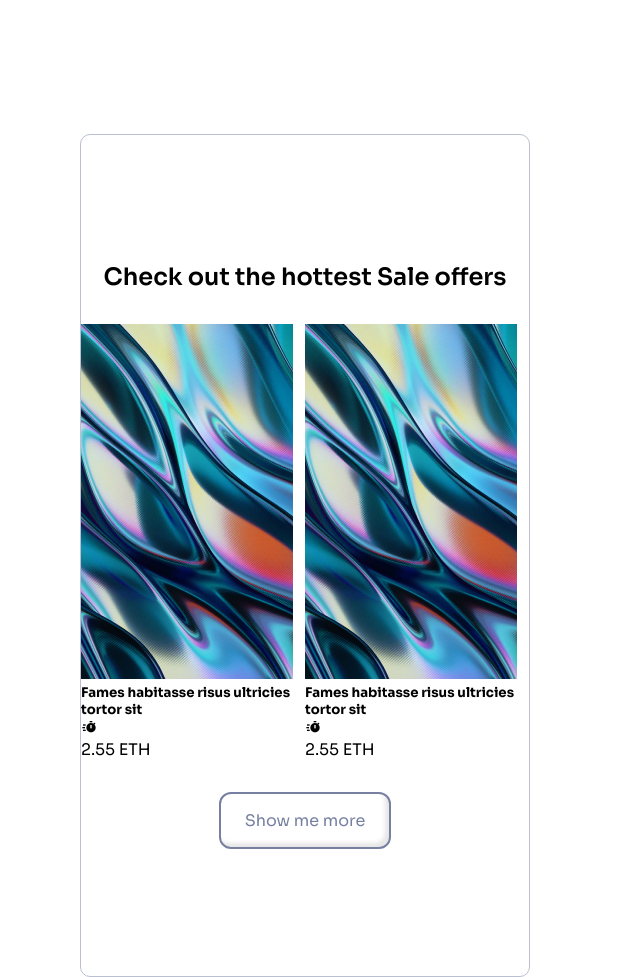
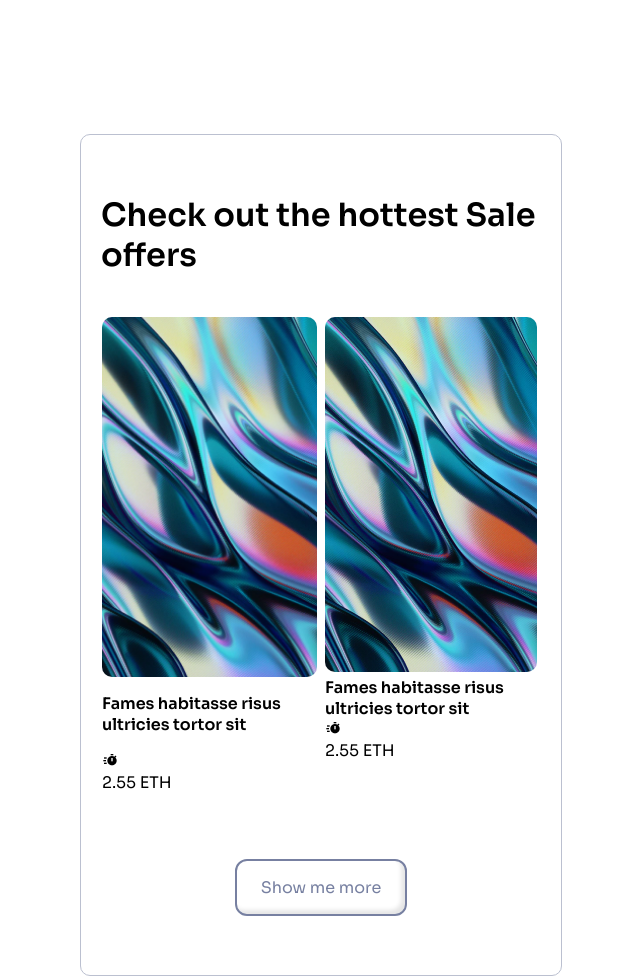
Before and after one commit to LazanIT/NFT-Market-Copy, a website: page index.html in a window 1280 px wide. Shown: the part 2560-3537 px from the top of the page, without its empty margins (0-640 px from the left). Drawn offline with nearby package versions, Linux system fonts and the light colour scheme.

Commit message:
Box-holder and normal-box update

```diff
--- a/custom-css/section/_triple.scss
+++ b/custom-css/section/_triple.scss
@@ -2,17 +2,35 @@
   margin: 10rem auto 2rem 5rem;
 
   .hottest-sale-box {
-    width: 448px;
-    height: 841px;
+    width: 440px;
+    height: 800px;
     border: 1px solid $light-gray;
     border-radius: 10px;
     flex-direction: column;
     gap: 2rem;
+    padding: 20px;
+    justify-content: center;
     align-items: center;
-    justify-content: center;
     h1 {
-      font-size: $md-font;
+      font-size: $lg-font;
       font-weight: $weight-600;
+    }
+    .box-holder {
+      padding: 10px;
+      gap: 0.5rem;
+      .normal-box {
+        width: 215px;
+        height: 500px;
+        flex-direction: column;
+        gap: 1rem;
+        img {
+          border-radius: 10px;
+        }
+        h5 {
+          font-size: $sm-font;
+          font-weight: $weight-600;
+        }
+      }
     }
   }
 }
--- a/index.html
+++ b/index.html
@@ -404,7 +404,7 @@
       <article class="hottest-sale-box d-flex">
         <h1>Check out the hottest Sale offers</h1>
         <div class="box-holder d-flex">
-          <div class="normal-box">
+          <div class="normal-box d-flex">
             <img src="img/first-hottest-sale.png" alt="" />
             <h5>Fames habitasse risus ultricies tortor sit</h5>
             <div class="icon-holder">
```
Also changed, not shown: css/style.css.
